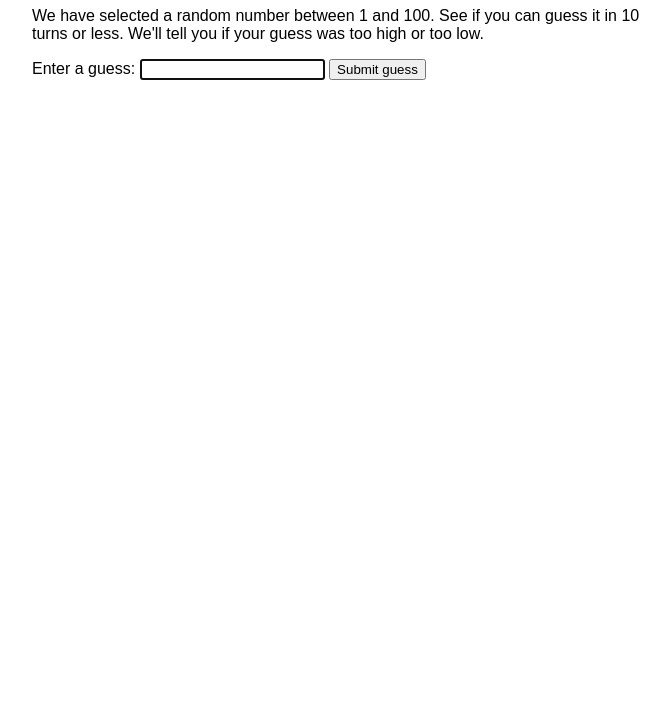
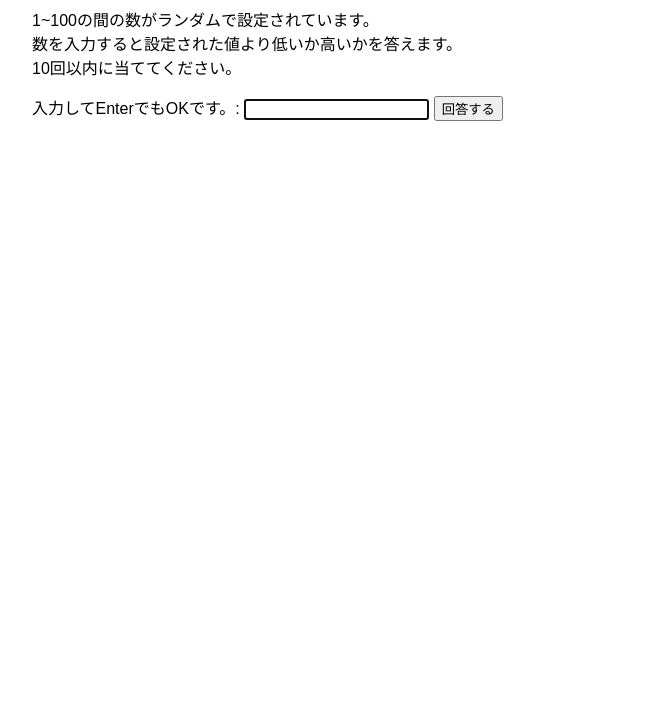
Before and after one commit to BuWare/javascript-study, a plain HTML site: page index.html in a window 1280 px wide. Shown: the part 73-800 px from the top of the page, without its empty margins (288-958 px from the left). Drawn offline with Linux system fonts and the light colour scheme.

Commit message:
一部英語を日本語に修正

```diff
--- a/index.html
+++ b/index.html
@@ -25,11 +25,11 @@
   <body>
       <h1>Number guessing</h1>
 
-      <p>We have selected a random number between 1 and 100. See if you can guess it in 10 turns or less. We'll tell you if your guess was too high or too low.</p>
+      <p>1~100の間の数がランダムで設定されています。<br>数を入力すると設定された値より低いか高いかを答えます。<br>10回以内に当ててください。</p>
 
 <div class="form">
-  <label for="guessField">Enter a guess: </label><input type="text" id="guessField" class="guessField">
-  <input type="submit" value="Submit guess" class="guessSubmit">
+  <label for="guessField">入力してEnterでもOKです。: </label><input type="text" id="guessField" class="guessField">
+  <input type="submit" value="回答する" class="guessSubmit">
 </div>
 
 <div class="resultParas">
```
